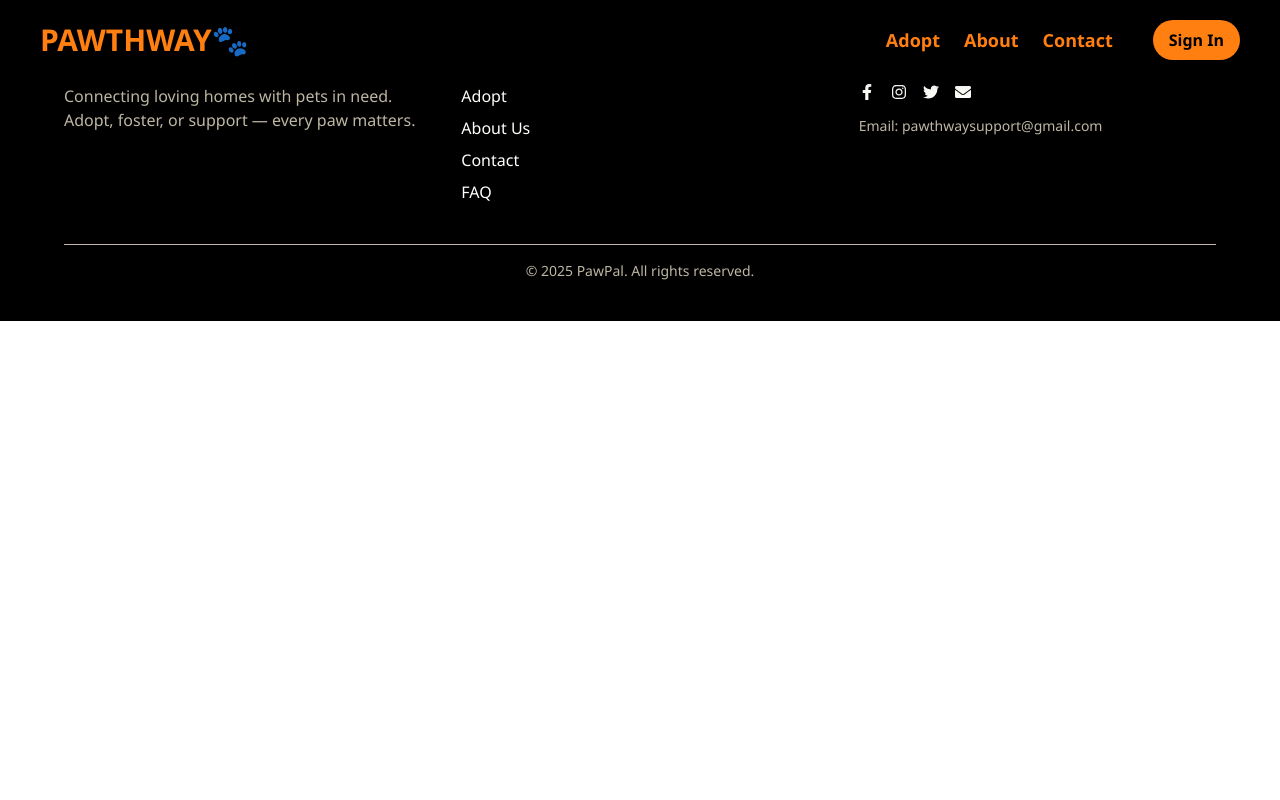
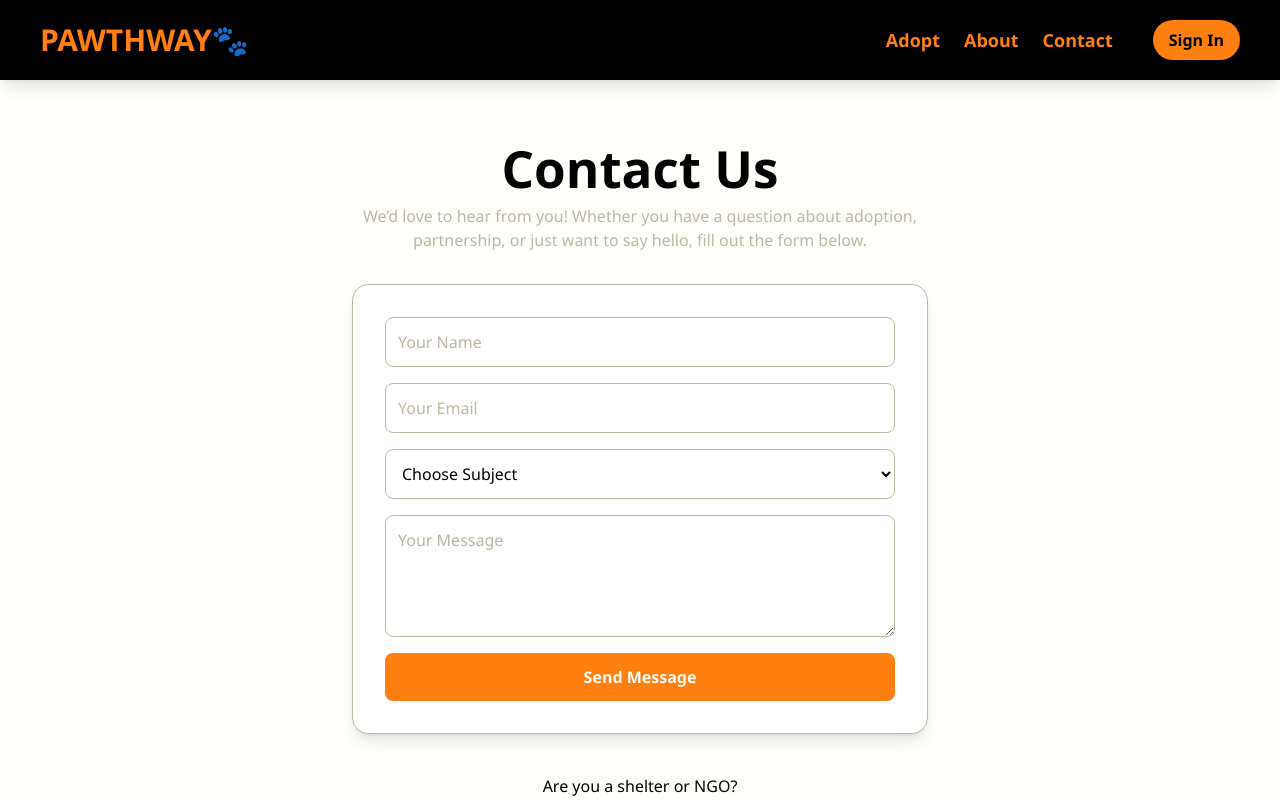
Before and after one commit to shaikh-arish-iqbal/pawthway-pet-adoption-system, a React (Vite) app: page /contact in a window 1280 px wide. Shown: the top 800 px of the page. Built offline with nearby package versions, Linux system fonts and the light colour scheme; no server answers.

Commit message:
Create: contact page

```diff
--- a/src/pages/Contact.jsx
+++ b/src/pages/Contact.jsx
@@ -1,19 +1,82 @@
 import React from "react";
 import { motion } from "framer-motion";
 import { Link } from "react-router-dom";
-import Navbar from "../components/Navbar";
 import MyFooter from "../components/Footer";
 
 export default function Contact() {
   return (
-    <div>
-      <div>
-        {/* <Navbar /> */}
-      </div>
+    <div className="bg-[#FFFFFC] min-h-screen flex flex-col justify-between">
+      {/* Navbar */}
 
-      <div>
-        <MyFooter />
-      </div>
+      {/* Main Contact Section */}
+      <motion.div
+        initial={{ opacity: 0, y: 40 }}
+        animate={{ opacity: 1, y: 0 }}
+        transition={{ duration: 0.5 }}
+        className="flex flex-col items-center text-center px-6 pt-35"
+      >
+        <h1 className="text-4xl font-bold text-[#000000] mb-2">Contact Us</h1>
+        <p className="text-[#BEB7A4] max-w-xl">
+          We’d love to hear from you! Whether you have a question about
+          adoption, partnership, or just want to say hello, fill out the form
+          below.
+        </p>
+
+        {/* Contact Form */}
+        <motion.form
+          whileHover={{ scale: 1.01 }}
+          className="bg-white shadow-lg rounded-2xl p-8 mt-8 w-full max-w-xl border border-[#BEB7A4]"
+        >
+          <div className="flex flex-col gap-4">
+            <input
+              type="text"
+              placeholder="Your Name"
+              className="p-3 border border-[#BEB7A4] rounded-lg placeholder-[#BEB7A4] text-[#000000] focus:outline-none focus:ring-2 focus:ring-[#FF7F11]"
+            />
+            <input
+              type="email"
+              placeholder="Your Email"
+              className="p-3 border border-[#BEB7A4] rounded-lg placeholder-[#BEB7A4] text-[#000000] focus:outline-none focus:ring-2 focus:ring-[#FF7F11]"
+            />
+            <select
+              className="p-3 border border-[#BEB7A4] rounded-lg text-[#000000] focus:outline-none focus:ring-2 focus:ring-[#FF7F11]"
+            >
+              <option>Choose Subject</option>
+              <option>Adoption Inquiry</option>
+              <option>Shelter Partnership</option>
+              <option>Feedback</option>
+              <option>Other</option>
+            </select>
+            <textarea
+              rows="4"
+              placeholder="Your Message"
+              className="p-3 border border-[#BEB7A4] rounded-lg placeholder-[#BEB7A4] text-[#000000] focus:outline-none focus:ring-2 focus:ring-[#FF7F11]"
+            ></textarea>
+            <motion.button
+              whileHover={{ scale: 1.05 }}
+              whileTap={{ scale: 0.98 }}
+              className="bg-[#FF7F11] text-white font-bold py-3 rounded-lg transition-all duration-200 hover:bg-[#FF1B1C] cursor-pointer"
+              type="submit"
+            >
+              Send Message
+            </motion.button>
+          </div>
+        </motion.form>
+
+        {/* Call-to-action for shelters */}
+        <div className="mt-10 text-[#000000] mb-10">
+          <p className="mb-2">Are you a shelter or NGO?</p>
+          <Link
+            to="/register-shelter"
+            className="text-[#FF1B1C] hover:underline hover:text-[#FF7F11] transition-colors"
+          >
+            Register your shelter with us
+          </Link>
+        </div>
+      </motion.div>
+
+      {/* Footer */}
+      <MyFooter />
     </div>
   );
 }
```
